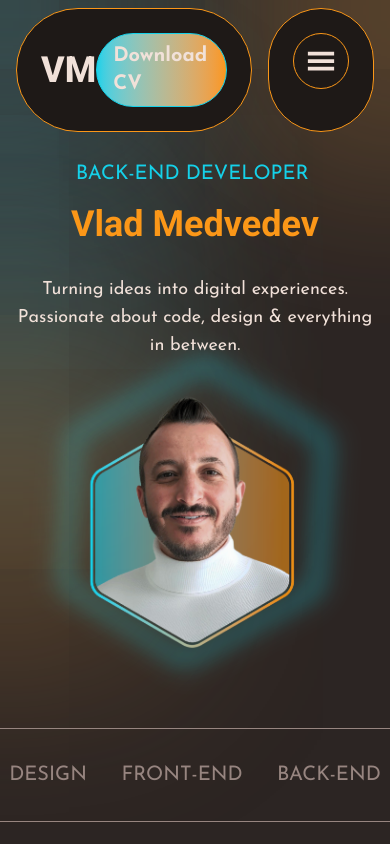
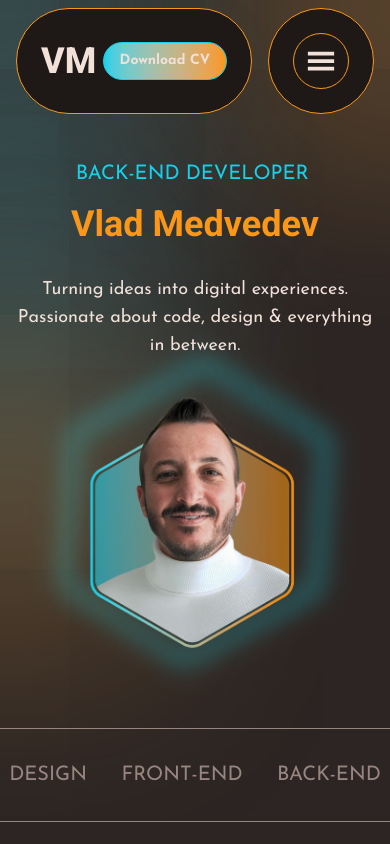
Before and after one commit to nightshiftmaster/developer-portfolio, a React (Vite) app: page / in a window 390 px wide. Shown: the top 844 px of the page. Built offline with nearby package versions, Linux system fonts and the light colour scheme; a web font is replaced by a local one.

Commit message:
update cvv button

```diff
--- a/src/components/navbar/NavbarBtn.jsx
+++ b/src/components/navbar/NavbarBtn.jsx
@@ -2,24 +2,14 @@
 import { LuArrowDownRight } from "react-icons/lu";
 
 export const NavbarBtn = () => {
-  // return (
-  //   <button
-  //     type="button"
-  //     className="px-4 py-2 rounded-full text-xl text-white border-cyan border flex items-center gap-1 font-bold bg-gradient-to-r from-cyan to-orange hover:scale-110 hover:border-orange transition-all duration-500 hover:shadow-cyanShadow"
-  //   >
-  //     Hire Me
-  //     <div className="sm:hidden md:block">
-  //       <LuArrowDownRight />
-  //     </div>
-  //   </button>
-  // );
   return (
     <a
       href="/"
       download="VLAD_FRONTEND.pdf"
-      className="px-4 py-2 rounded-full text-xl text-white border-cyan border flex items-center gap-1 font-bold bg-gradient-to-r from-cyan to-orange hover:scale-110 hover:border-orange transition-all duration-500 hover:shadow-cyanShadow"
+      className="px-4 py-2 rounded-full text-xl  text-white border-cyan border flex items-center gap-1 font-bold bg-gradient-to-r from-cyan to-orange hover:scale-110 hover:border-orange transition-all duration-500 hover:shadow-cyanShadow"
     >
-      Download CV
+      <p className="text-sm md:text-xl text-center"> Download CV</p>
+
       <div className="sm:hidden md:block">
         <LuArrowDownRight />
       </div>
```
